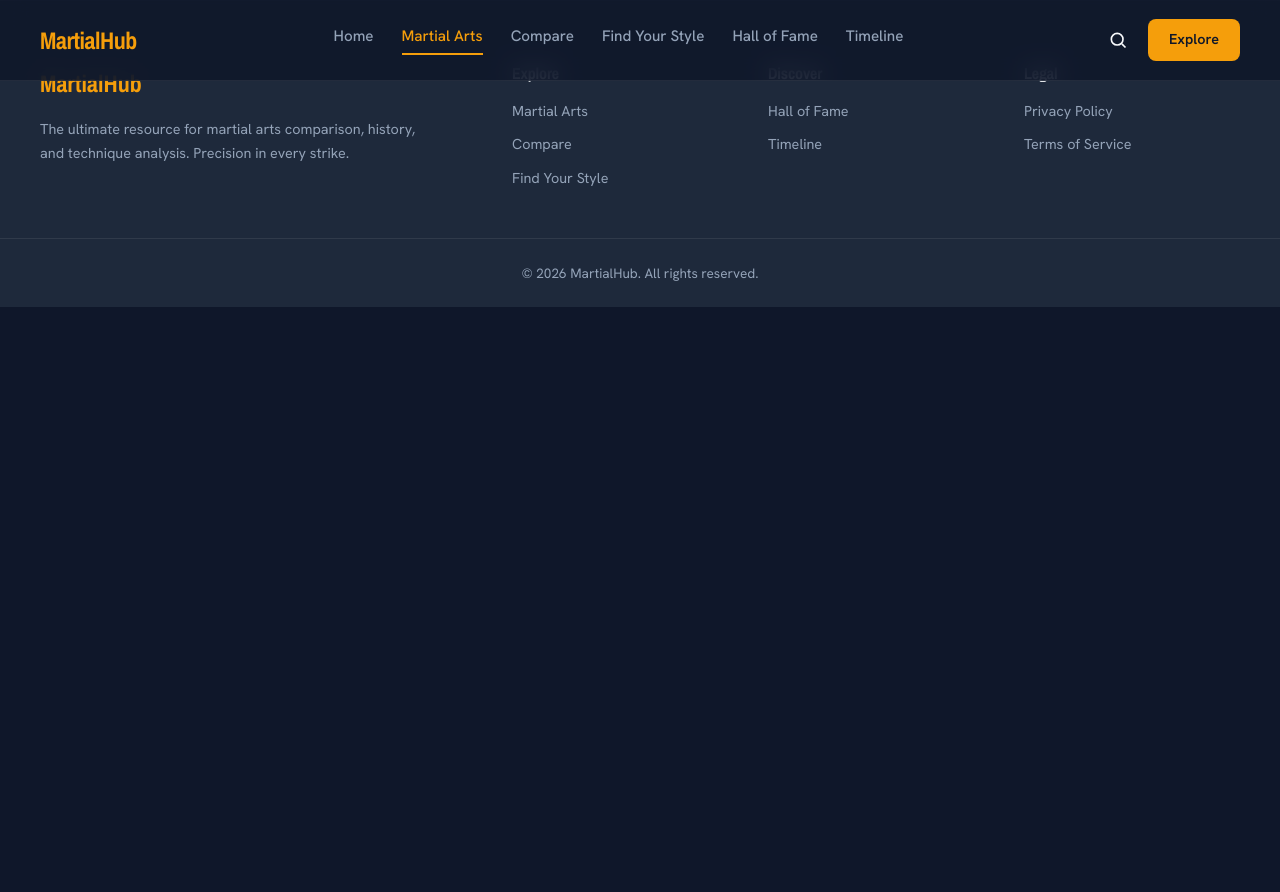
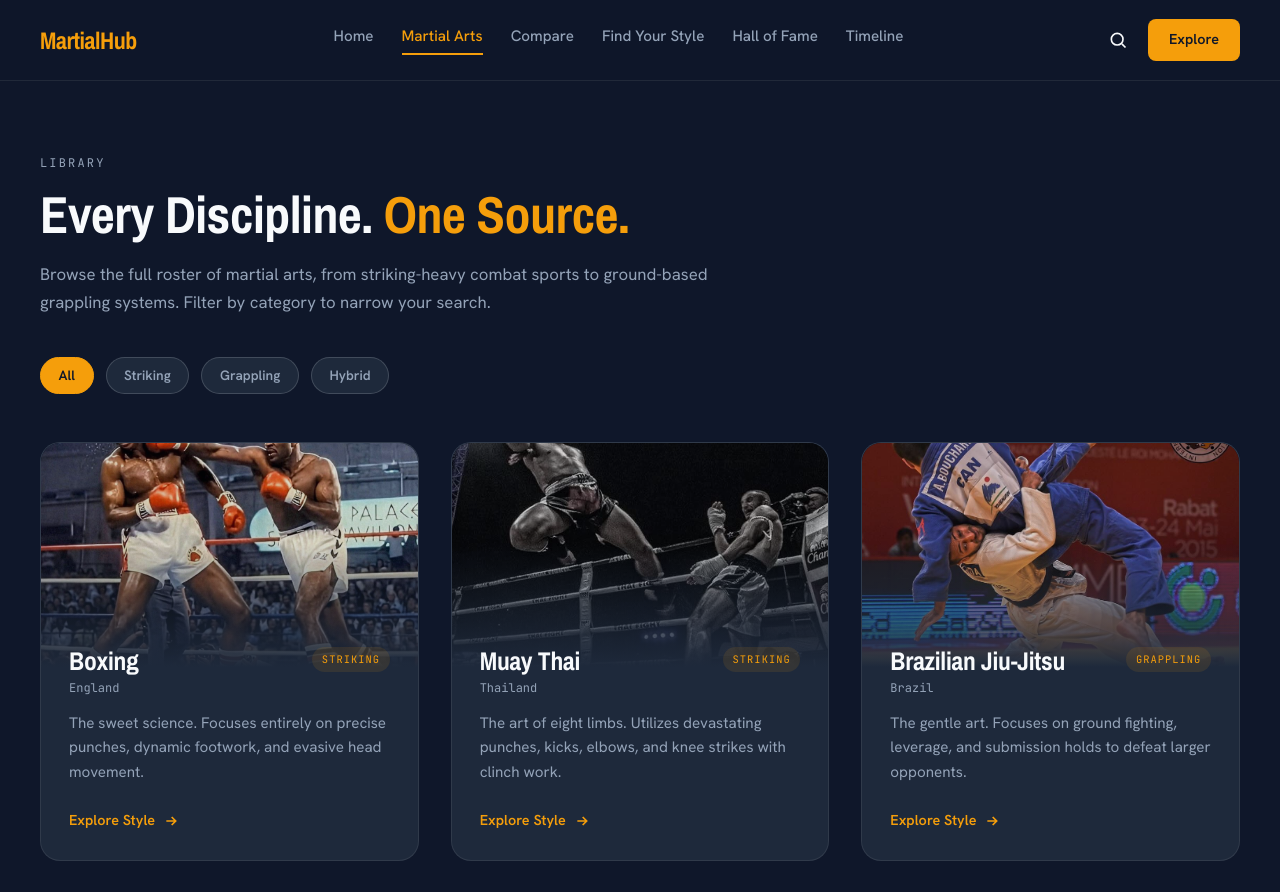
Before and after one commit to YazZiki/Martial-Hub, a React (Vite) app: page /martial-arts in a window 1280 px wide. Shown: the top 892 px of the page. Before the commit the page ends 800 px from the top, so only its background shows below. Built offline with nearby package versions, Linux system fonts and the light colour scheme.

Commit message:
added the martial art in details section

```diff
--- a/src/App.jsx
+++ b/src/App.jsx
@@ -2,6 +2,8 @@ import { Routes, Route } from "react-router-dom";
 import Navbar from "./components/Navbar/Navbar";
 import Footer from "./components/Footer/Footer";
 import Home from "./pages/Home/Home";
+import MartialArts from "./pages/MartialArts/MartialArts"
+import MartialArtDetails from "./pages/MartialArtDetails/MartialArtDetails"
 
 
 function App() {
@@ -12,6 +14,8 @@ function App() {
     <main>
       <Routes>
         <Route path="/" element={<Home/>}/>
+        <Route path="/martial-arts" element={<MartialArts/>}/>
+        <Route path="/martial-arts/:id" element={<MartialArtDetails/>}/>
       </Routes>
     </main>
     <Footer/>
--- a/src/components/Section/Reveal.jsx
+++ b/src/components/Section/Reveal.jsx
@@ -8,7 +8,7 @@ function Reveal({ children, delay = 0, className = "" }) {
       className={className}
       initial={{ opacity: 0, y: 32 }}
       whileInView={{ opacity: 1, y: 0 }}
-      viewport={{ once: true, amount: 0.2 }}
+      viewport={{ once: false, amount: 0.2 }}
       transition={{ duration: 0.6, delay, ease: [0.16, 1, 0.3, 1] }}
     >
       {children}
--- /dev/null
+++ b/src/pages/MartialArtDetails/MartialArtDetails.jsx
@@ -0,0 +1,92 @@
+import { useParams, Link, Navigate } from "react-router-dom";
+import { motion } from "framer-motion";
+import { getMartialArtById, ratingLabels } from "../../data/martialArts";
+import Reveal from "../../components/Section/Reveal";
+import styles from "./MartialArtDetails.module.css";
+
+function MartialArtDetails() {
+  const { id } = useParams();
+  const martialArt = getMartialArtById(id);
+
+  if (!martialArt) {
+    return <Navigate to="/martial-arts" replace />;
+  }
+
+  const { name, category, origin, founded, longDescription, image, ratings } =
+    martialArt;
+
+  return (
+    <>
+      <section className={styles.banner}>
+        <div className={styles.bannerBackdrop} aria-hidden="true">
+          <img src={image} alt="" className={styles.bannerImage} />
+          <div className={styles.bannerOverlay} />
+        </div>
+
+        <div className={`container ${styles.bannerContent}`}>
+          <Link to="/martial-arts" className={styles.backLink}>
+            <svg width="16" height="16" viewBox="0 0 24 24" fill="none" stroke="currentColor" strokeWidth="2.5">
+              <path d="M19 12H5M11 18l-6-6 6-6" />
+            </svg>
+            Back to Library
+          </Link>
+
+          <span className={styles.category}>{category}</span>
+          <h1>{name}</h1>
+
+          <div className={styles.metaRow}>
+            <span>
+              <strong>Origin:</strong> {origin}
+            </span>
+            <span className={styles.metaDivider} aria-hidden="true" />
+            <span>
+              <strong>Founded:</strong> {founded}
+            </span>
+          </div>
+        </div>
+      </section>
+
+      <section className="section container">
+        <div className={styles.contentGrid}>
+          <Reveal className={styles.description}>
+            <h2>Overview</h2>
+            <p>{longDescription}</p>
+
+            <Link to="/compare" className="btn btn-secondary" style={{ marginTop: "2rem" }}>
+              Compare This Style
+            </Link>
+          </Reveal>
+
+          <Reveal delay={0.1} className={styles.ratingsPanel}>
+            <h2>Attribute Ratings</h2>
+            <div className={styles.ratingsList}>
+              {ratingLabels.map(({ key, label }) => (
+                <div className={styles.ratingRow} key={key}>
+                  <div className={styles.ratingHeader}>
+                    <span>{label}</span>
+                    <span className={styles.ratingValue}>{ratings[key]}</span>
+                  </div>
+                  <div className={styles.ratingTrack}>
+                    <motion.div
+                      className={styles.ratingFill}
+                      initial={{ width: 0 }}
+                      whileInView={{ width: `${ratings[key]}%` }}
+                      viewport={{ once: true, amount: 0.6 }}
+                      transition={{ duration: 0.9, ease: [0.16, 1, 0.3, 1] }}
+                    />
+                  </div>
+                </div>
+              ))}
+            </div>
+            <p className={styles.footnote}>
+              Ratings are comparative and illustrative, not scientifically
+              measured.
+            </p>
+          </Reveal>
+        </div>
+      </section>
+    </>
+  );
+}
+
+export default MartialArtDetails;
--- /dev/null
+++ b/src/pages/MartialArtDetails/MartialArtDetails.module.css
@@ -0,0 +1,155 @@
+.banner {
+  position: relative;
+  padding-top: 9rem;
+  padding-bottom: 4rem;
+  overflow: hidden;
+}
+
+.bannerBackdrop {
+  position: absolute;
+  inset: 0;
+  z-index: 0;
+}
+
+.bannerImage {
+  width: 100%;
+  height: 100%;
+  object-fit: cover;
+  opacity: 0.35;
+  filter: grayscale(50%);
+}
+
+.bannerOverlay {
+  position: absolute;
+  inset: 0;
+  background: linear-gradient(to top, var(--color-bg), rgba(15, 23, 42, 0.6));
+}
+
+.bannerContent {
+  position: relative;
+  z-index: 1;
+}
+
+.backLink {
+  display: inline-flex;
+  align-items: center;
+  gap: 0.5rem;
+  color: var(--color-text-muted);
+  font-size: 0.9rem;
+  font-weight: 500;
+  margin-bottom: 2rem;
+  transition: color var(--transition-base);
+}
+
+.backLink:hover {
+  color: var(--color-accent);
+}
+
+.category {
+  display: inline-block;
+  font-family: var(--font-mono);
+  font-size: 0.7rem;
+  letter-spacing: 0.12em;
+  text-transform: uppercase;
+  color: var(--color-accent);
+  background-color: rgba(245, 158, 11, 0.1);
+  border: 1px solid rgba(245, 158, 11, 0.25);
+  padding: 0.4rem 0.8rem;
+  border-radius: 999px;
+  margin-bottom: 1rem;
+}
+
+.bannerContent h1 {
+  font-size: clamp(2.5rem, 6vw, 4rem);
+  margin-bottom: 1.25rem;
+}
+
+.metaRow {
+  display: flex;
+  flex-wrap: wrap;
+  align-items: center;
+  gap: 1rem;
+  color: var(--color-text-muted);
+  font-size: 0.95rem;
+}
+
+.metaRow strong {
+  color: var(--color-text);
+  font-weight: 600;
+}
+
+.metaDivider {
+  width: 4px;
+  height: 4px;
+  border-radius: 50%;
+  background-color: var(--color-text-muted);
+}
+
+.contentGrid {
+  display: grid;
+  grid-template-columns: 1fr;
+  gap: 3rem;
+}
+
+.description h2,
+.ratingsPanel h2 {
+  font-size: 1.75rem;
+  margin-bottom: 1.25rem;
+}
+
+.description p {
+  color: var(--color-text-muted);
+  font-size: 1.05rem;
+  line-height: 1.8;
+}
+
+.ratingsPanel {
+  background-color: var(--color-surface);
+  border: 1px solid var(--color-border);
+  border-radius: var(--radius-lg);
+  padding: 2rem;
+}
+
+.ratingsList {
+  display: flex;
+  flex-direction: column;
+  gap: 1.25rem;
+}
+
+.ratingHeader {
+  display: flex;
+  justify-content: space-between;
+  font-size: 0.9rem;
+  margin-bottom: 0.5rem;
+}
+
+.ratingValue {
+  font-family: var(--font-mono);
+  color: var(--color-accent);
+}
+
+.ratingTrack {
+  height: 0.5rem;
+  background-color: var(--color-bg);
+  border-radius: 999px;
+  overflow: hidden;
+}
+
+.ratingFill {
+  height: 100%;
+  background-color: var(--color-accent);
+  border-radius: 999px;
+}
+
+.footnote {
+  margin-top: 1.5rem;
+  font-size: 0.8rem;
+  color: var(--color-text-muted);
+  font-style: italic;
+}
+
+@media (min-width: 1024px) {
+  .contentGrid {
+    grid-template-columns: 3fr 2fr;
+  }
+}
--- /dev/null
+++ b/src/pages/MartialArts/MartialArts.jsx
@@ -0,0 +1,71 @@
+import { useMemo, useState } from "react";
+import { martialArts } from "../../data/martialArts";
+import MartialArtCard from "../../components/MartialArtCard/MartialArtCard";
+import Reveal from "../../components/Section/Reveal";
+import styles from "./MartialArts.module.css";
+
+function MartialArts() {
+  const categories = useMemo(() => {
+    const unique = new Set(martialArts.map((art) => art.category));
+    return ["All", ...unique];
+  }, []);
+
+  const [activeCategory, setActiveCategory] = useState("All");
+
+  const filteredArts =
+    activeCategory === "All"
+      ? martialArts
+      : martialArts.filter((art) => art.category === activeCategory);
+
+  return (
+    <section className="section container">
+      <Reveal>
+        <div className={styles.header}>
+          <span className="eyebrow">Library</span>
+          <h1>
+            Every Discipline. <span className="text-accent">One Source.</span>
+          </h1>
+          <p className={styles.intro}>
+            Browse the full roster of martial arts, from striking-heavy combat
+            sports to ground-based grappling systems. Filter by category to
+            narrow your search.
+          </p>
+        </div>
+      </Reveal>
+
+      <Reveal delay={0.1}>
+        <div className={styles.filters} role="tablist" aria-label="Filter by category">
+          {categories.map((category) => (
+            <button
+              key={category}
+              role="tab"
+              aria-selected={activeCategory === category}
+              className={
+                activeCategory === category
+                  ? `${styles.filterBtn} ${styles.filterBtnActive}`
+                  : styles.filterBtn
+              }
+              onClick={() => setActiveCategory(category)}
+            >
+              {category}
+            </button>
+          ))}
+        </div>
+      </Reveal>
+
+      <div className={styles.grid}>
+        {filteredArts.map((art, index) => (
+          <Reveal key={art.id} delay={index * 0.05}>
+            <MartialArtCard martialArt={art} />
+          </Reveal>
+        ))}
+      </div>
+
+      {filteredArts.length === 0 && (
+        <p className={styles.empty}>No martial arts found in this category.</p>
+      )}
+    </section>
+  );
+}
+
+export default MartialArts;
--- /dev/null
+++ b/src/pages/MartialArts/MartialArts.module.css
@@ -0,0 +1,70 @@
+.header {
+  max-width: 42rem;
+  margin-bottom: 2.5rem;
+  padding-top: 3rem;
+}
+
+.header h1 {
+  font-size: clamp(2.25rem, 5vw, 3.25rem);
+  margin-top: 0.75rem;
+  margin-bottom: 1rem;
+}
+
+.intro {
+  color: var(--color-text-muted);
+  font-size: 1.05rem;
+  line-height: 1.7;
+}
+
+.filters {
+  display: flex;
+  flex-wrap: wrap;
+  gap: 0.75rem;
+  margin-bottom: 3rem;
+}
+
+.filterBtn {
+  background-color: var(--color-surface);
+  border: 1px solid var(--color-border-strong);
+  color: var(--color-text-muted);
+  font-size: 0.85rem;
+  font-weight: 600;
+  padding: 0.55rem 1.1rem;
+  border-radius: 999px;
+  transition: color var(--transition-base), border-color var(--transition-base), background-color var(--transition-base);
+}
+
+.filterBtn:hover {
+  color: var(--color-text);
+  border-color: rgba(245, 158, 11, 0.4);
+}
+
+.filterBtnActive {
+  background-color: var(--color-accent);
+  border-color: var(--color-accent);
+  color: var(--color-bg);
+}
+
+.grid {
+  display: grid;
+  grid-template-columns: 1fr;
+  gap: 2rem;
+}
+
+.empty {
+  color: var(--color-text-muted);
+  text-align: center;
+  padding: 3rem 0;
+}
+
+@media (min-width: 640px) {
+  .grid {
+    grid-template-columns: repeat(2, 1fr);
+  }
+}
+
+@media (min-width: 1024px) {
+  .grid {
+    grid-template-columns: repeat(3, 1fr);
+  }
+}
```
